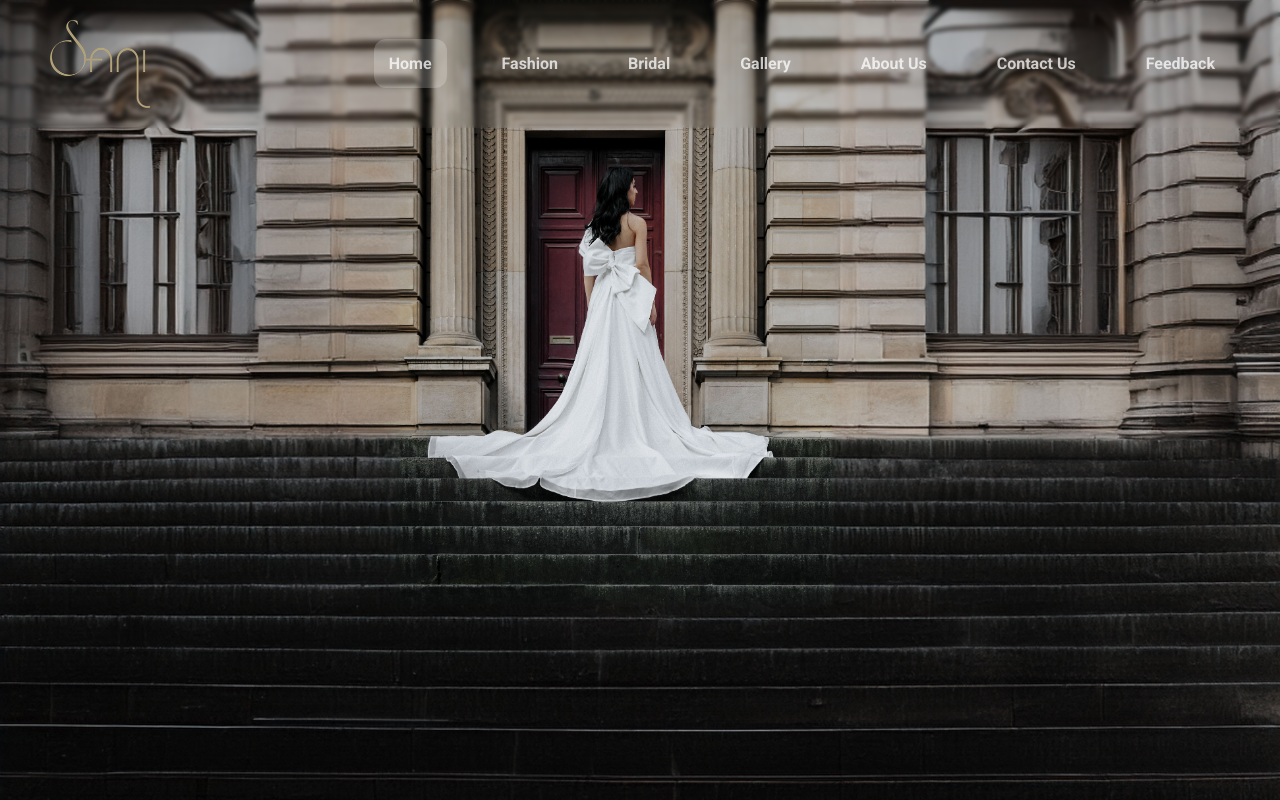
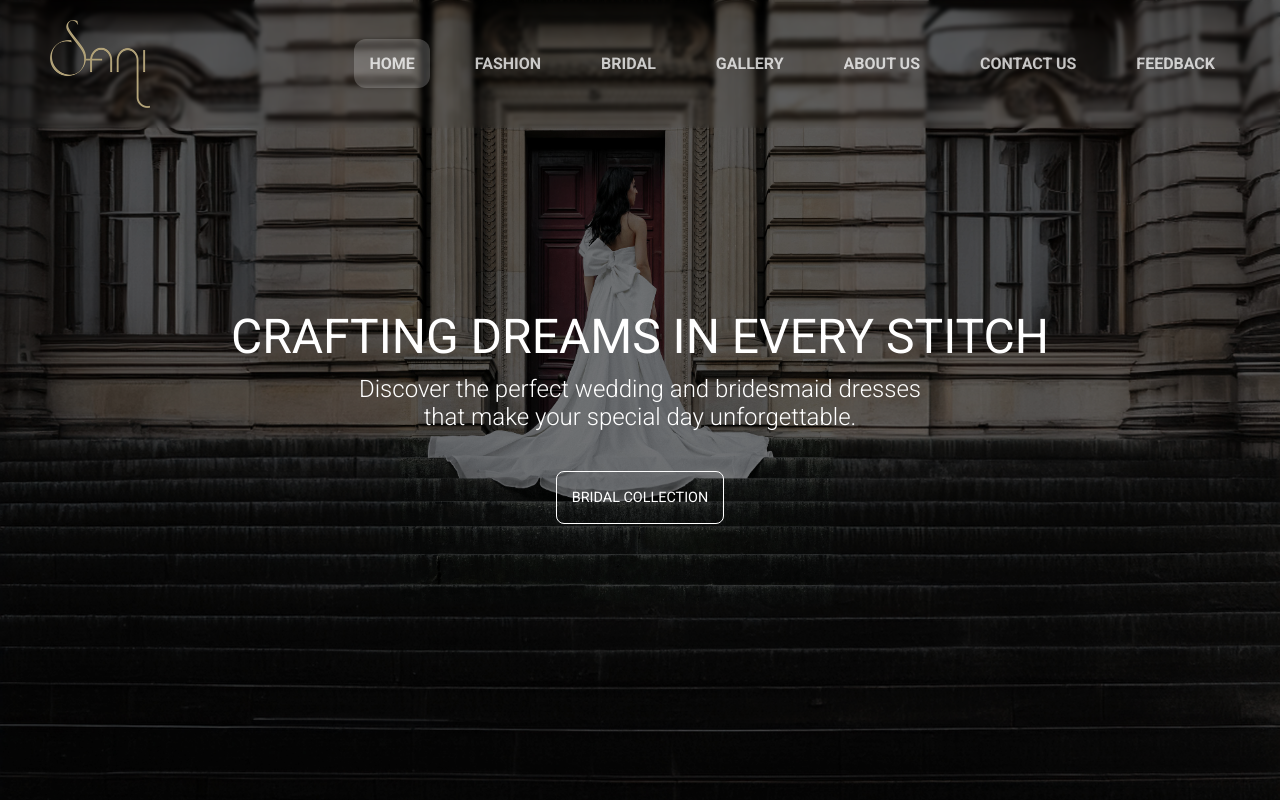
Before and after one commit to parsa-mo/sani, a React (Create React App) app: page / in a window 1280 px wide. Shown: the top 800 px of the page. Built offline with nearby package versions, Linux system fonts and the light colour scheme.

Commit message:
Homepage title & button
Signed-off-by: Parsa <mo.parsa@yahoo.com>

```diff
--- a/src/Components/Footer.js
+++ b/src/Components/Footer.js
@@ -78,15 +78,15 @@ const Footer = () => {
         <SecondaryContainer>
           <StyledDiv>
             <a href={"https://www.instagram.com/sani.fashionstudio/"}>
-              <FooterIcon src={instagram} />{" "}
+              <FooterIcon src={instagram} style={{ width: "1.5rem" }} />{" "}
             </a>
             <a
               href={"https://www.facebook.com/www.radafashion?mibextid=LQQJ4d"}
             >
-              <FooterIcon src={facebook} />{" "}
+              <FooterIcon src={facebook} style={{ width: "1.5rem" }} />{" "}
             </a>
             <a href={"https://www.pinterest.com.au/sani_fashionstudio/"}>
-              <FooterIcon src={pintrest} />{" "}
+              <FooterIcon src={pintrest} style={{ width: "1.5rem" }} />{" "}
             </a>
           </StyledDiv>
           <StyledDiv>
--- a/src/Links/Data.js
+++ b/src/Links/Data.js
@@ -1,37 +1,37 @@
 const NavLinks = [
   {
     id: 1,
-    name: "Home",
+    name: "HOME",
     href: "/",
   },
   {
     id: 2,
-    name: "Fashion",
+    name: "FASHION",
     href: "/fashion",
   },
   {
     id: 3,
-    name: "Bridal",
+    name: "BRIDAL",
     href: "/bridal",
   },
   {
     id: 4,
-    name: "Gallery",
+    name: "GALLERY",
     href: "/gallery",
   },
   {
     id: 5,
-    name: "About Us",
+    name: "ABOUT US",
     href: "/aboutus",
   },
   {
     id: 6,
-    name: "Contact Us",
+    name: "CONTACT US",
     href: "/contactus",
   },
   {
     id: 7,
-    name: "Feedback",
+    name: "FEEDBACK",
     href: "/feedback",
   },
 ];
--- a/src/Pages/Home.js
+++ b/src/Pages/Home.js
@@ -1,11 +1,26 @@
 import React from "react";
-import { HomeContainer } from "../Styles/HomeStyle.js";
+import { Div, Container } from "../Styles/UniversalContainers.js";
+import { StyledDiv, Button } from "../Styles/HomeStyles";
+import { NavLink } from "react-router-dom";
 
 const Home = () => {
   return (
     <div>
       <main>
-        <HomeContainer></HomeContainer>
+        <Container>
+          <Div>
+            <StyledDiv>
+              <h1>CRAFTING DREAMS IN EVERY STITCH</h1>
+              <p style={{ paddingTop: "10px", fontWeight: 300 }}>
+                Discover the perfect wedding and bridesmaid dresses <br /> that
+                make your special day unforgettable.
+              </p>
+            </StyledDiv>
+            <NavLink to={"/bridal"}>
+              <Button className="btn">BRIDAL COLLECTION </Button>
+            </NavLink>
+          </Div>
+        </Container>
       </main>
     </div>
   );
--- a/src/Styles/HomeStyle.js
+++ /dev/null
@@ -1,18 +0,0 @@
-import styled from "@emotion/styled";
-import backgroundImg from "../Images/HomeBackground.jpeg";
-
-export const HomeContainer = styled.div`
-  width: 100vw;
-  height: 100vh;
-  overflow: hidden;
-  background-image: url(${backgroundImg});
-  background-size: cover;
-  background-repeat: no-repeat;
-  background-position: center;
-  display: block;
-  position: relative;
-  top: 0;
-  justify-content: center;
-  align-items: center;
-  z-index: -1;
-`;
--- /dev/null
+++ b/src/Styles/HomeStyles.js
@@ -0,0 +1,51 @@
+import styled from "@emotion/styled";
+
+const StyledDiv = styled.div`
+  color: white;
+  text-align: center;
+  font-size: 1.5rem;
+
+  @media (max-width: 900px) {
+    font-size: 0.9rem;
+  }
+`;
+
+const Button = styled.button`
+  margin-top: 40px;
+  padding: 15px;
+  font-size: 0.9rem;
+  cursor: pointer;
+  outline: 0;
+  display: inline-block;
+  font-weight: 400;
+  line-height: 1.5;
+  text-align: center;
+  background-color: transparent;
+  border: 1px solid white;
+  border-radius: 0.5rem;
+
+  transition:
+    color 0.15s ease-in-out,
+    background-color 0.15s ease-in-out,
+    border-color 0.15s ease-in-out,
+    box-shadow 0.15s ease-in-out;
+
+  color: white;
+
+  &:hover {
+    color: #ad9e75;
+    background-color: #1d1d1d;
+    border-color: #1d1d1d;
+  }
+
+  &:active {
+    transform: scale(0.9); /* scale down by 5% when pressed */
+  }
+
+  @media (max-width: 900px) {
+    font-size: 0.9rem;
+    padding: 5px;
+  }
+`;
+
+export { StyledDiv, Button };
--- a/src/Styles/NavbarStyle.js
+++ b/src/Styles/NavbarStyle.js
@@ -7,7 +7,7 @@ const NavContainer = styled.nav`
     255,
     255,
     255,
-    0.025
+    0
   ); /* Minimal white background for visibility */
   backdrop-filter: blur(2px); /* Blur effect */
   display: flex;
@@ -35,7 +35,7 @@ const NavLinksContainer = styled.ul`
 
 const NavList = styled.li`
   list-style: none; /* Removes default list style */
-  margin-left: 40px; /* Adjust spacing between links */
+  margin-left: 30px; /* Adjust spacing between links */
 `;
 
 const NavButton = styled.button`
--- a/src/Styles/SidebarStyle.js
+++ b/src/Styles/SidebarStyle.js
@@ -5,7 +5,7 @@ import { NavLink } from "react-router-dom";
 const SidebarContainer = styled.div`
   padding: 20px 25px;
   list-style-type: none;
-  background: rgba(255, 255, 255, 0.025);
+  background: rgba(255, 255, 255, 0);
   backdrop-filter: blur(2px);
   display: flex;
   justify-content: space-between;
--- /dev/null
+++ b/src/Styles/UniversalContainers.js
@@ -0,0 +1,42 @@
+import styled from "@emotion/styled";
+import backgroundImg from "../Images/HomeBackground.jpeg";
+
+const Container = styled.div`
+  position: relative;
+  width: 100vw;
+  height: 100vh;
+  overflow: hidden;
+  display: flex;
+  justify-content: center;
+  align-items: center;
+
+  &::before {
+    content: "";
+    position: absolute;
+    top: 0;
+    left: 0;
+    width: 100%;
+    height: 100%;
+    background-image: url(${backgroundImg});
+    background-size: cover;
+    background-repeat: no-repeat;
+    background-position: center;
+    filter: brightness(50%);
+    z-index: -1;
+  }
+`;
+
+const Div = styled.div`
+  display: flex;
+  flex-direction: column;
+  //box-sizing: border-box;
+  height: 100%;
+  align-items: center;
+  justify-content: center;
+  padding: 8rem 6rem 6rem 6rem;
+  //border: 10px solid white;
+  position: relative;
+  z-index: 1;
+`;
+
+export { Div, Container };
--- a/src/index.css
+++ b/src/index.css
@@ -1,5 +1,4 @@
 @import url('https://fonts.googleapis.com/css2?family=Roboto:ital,wght@0,100;0,300;0,400;0,500;0,700;0,900;1,100;1,300;1,400;1,500;1,700;1,900&display=swap');
-
 
 * {
   margin: 0;
```
